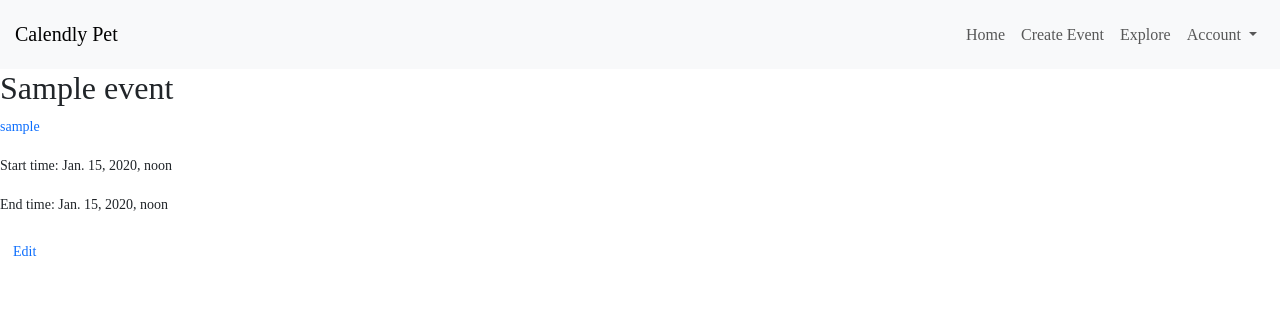
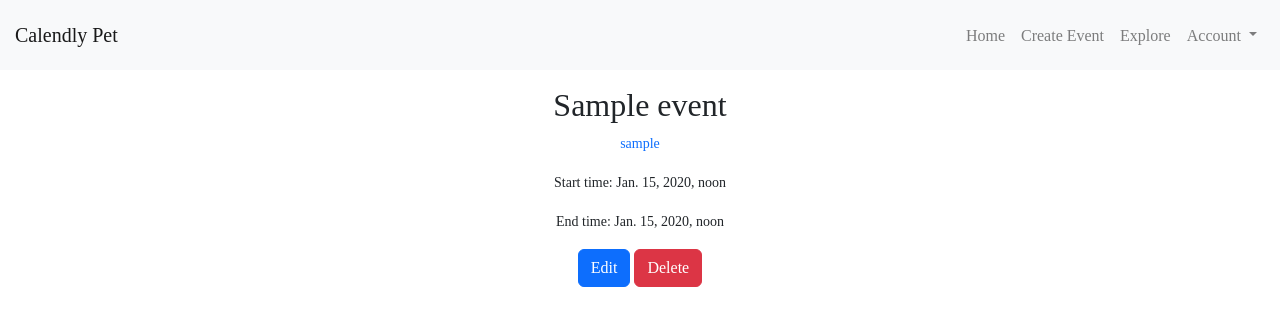
Before and after one commit to bodlan/calendly-pet, a Django app: a page that uses templates/calendly/event_detail.html in a window 1280 px wide. Shown: the top 326 px of the page. Run offline with Django 4.2, Linux system fonts and the light colour scheme; a user stored in the database is signed in; tables that the repository leaves empty hold one stand-in row (values such as "Sample post"); some libraries are stand-ins or nearby versions; some web fonts are replaced.

Commit message:
Implement delete event

```diff
--- a/calendly/urls.py
+++ b/calendly/urls.py
@@ -11,6 +11,7 @@ urlpatterns = [
     path("event/<slug:hash_url>/", views.EventDetailsView.as_view(), name="event_detail"),
     path("event/new", views.create_event, name="create_event"),
     path("event/<slug:hash_url>/update", views.UpdateEventView.as_view(), name="update_event"),
+    path("event/<slug:hash_url>/delete", views.DeleteEventView.as_view(), name="delete_event"),
     path("explore", views.CalendarEventsView.as_view(), name="explore"),
     path("explore/day/", views.day_view, name="day_view"),
     path("explore/week/", views.week_view, name="week_view"),
--- a/calendly/views.py
+++ b/calendly/views.py
@@ -23,6 +23,19 @@ class IndexView(generic.ListView):
     def get_queryset(self):
         return Event.objects.filter(hidden=False, expired=False).order_by("-id")[:5]
 
+    def get(self, request, *args, **kwargs):
+        events = Event.objects.filter(hidden=False, expired=False)
+        user_count = User.objects.annotate(event_count=Count("event")).filter(event_count__gt=0).count()
+        current_time = timezone.now()
+        active_events = events.filter(start_time__lte=current_time, end_time__gt=current_time)
+        context = {
+            "events": self.get_queryset(),
+            "events_count": events.count(),
+            "active_events": active_events.count(),
+            "users_count": user_count,
+        }
+        return render(request, self.template_name, context=context)
+
 
 class CalendarEventsView(generic.View):
     login_url = "calendly:login"
@@ -39,14 +52,8 @@ class CalendarEventsView(generic.View):
         month = now.month
         calendar_data = generate_calendar(year, month)
         events = Event.objects.filter(hidden=False, expired=False)
-        user_count = User.objects.annotate(event_count=Count("event")).filter(event_count__gt=0).count()
-        current_time = timezone.now()
-        active_events = events.filter(start_time__lte=current_time, end_time__gt=current_time)
         context = {
             "events": events,
-            "users_count": user_count,
-            "events_count": events.count(),
-            "active_events": active_events.count(),
             "calendar_data": calendar_data,
             "range": calendar_range,
         }
@@ -60,7 +67,6 @@ def day_view(request):
 
 
 def week_view(request):
-
     events = Event.objects.filter(start_time__date=timezone.now().date())
     print(events)
     return render(request, "calendly/week_view.html", {"events": events})
@@ -93,6 +99,26 @@ class UpdateEventView(LoginRequiredMixin, generic.UpdateView):
     model = Event
     form_class = EventUpdatingForm
     template_name = "calendly/update_event_form.html"
+
+    def get_object(self, queryset=None):
+        url = self.kwargs["hash_url"]
+        e_obj = get_object_or_404(Event, hash_url=url)
+        return e_obj
+
+    def dispatch(self, request, *args, **kwargs):
+        event_object = self.get_object()  # Retrieve the object being updated
+
+        # Check if the user is the specific user or an admin
+        if not (request.user == event_object.user_created or request.user.is_staff):
+            return self.handle_no_permission()
+
+        return super().dispatch(request, *args, **kwargs)
+
+
+class DeleteEventView(LoginRequiredMixin, generic.DeleteView):
+    model = Event
+    template_name = "calendly/delete_event.html"
+    success_url = "/"
 
     def get_object(self, queryset=None):
         url = self.kwargs["hash_url"]
--- a/templates/calendly/event_detail.html
+++ b/templates/calendly/event_detail.html
@@ -1,6 +1,12 @@
 {% extends "calendly/base.html" %}
+{% block extra_head %}
+<link rel="stylesheet" href="https://stackpath.bootstrapcdn.com/bootstrap/4.5.2/css/bootstrap.min.css">
+<script src="https://stackpath.bootstrapcdn.com/bootstrap/4.5.2/js/bootstrap.min.js"></script>
+
+{% endblock%}
 {% block title %}{{event.name}}{% endblock%}
 {% block content %}
+<div class="my-3" align="center">
   <h2> {{ event.name }}</h2>
   <p><a href="{% url 'calendly:user_detail' event.user_created.username %}">{{ event.user_created.username }}</a></p>
   <p>Start time: {{ event.start_time }}</p>
@@ -8,8 +14,32 @@
   <!--Share button to copy link into clipboard-->
 <!--  <button class="btn"><a href="{% url 'calendly:event_detail' event.hash_url %}">Share</a></button>-->
   {% if event.user_created == request.user or request.user.is_staff %}
-    <button class="btn"><a href="{% url 'calendly:update_event' event.hash_url %}">Edit</a></button>
+    <a class="btn btn-primary" href="{% url 'calendly:update_event' event.hash_url %}">Edit</a>
+    <a class="btn btn-danger" data-bs-toggle="modal" data-bs-target="#confirmDeleteModal{{ event.id }}">Delete</a>
+    <!-- Modal dialog for delete confirmation -->
+    <div class="modal fade" id="confirmDeleteModal{{ event.id }}" tabindex="-1" role="dialog" aria-labelledby="confirmDeleteModalLabel{{ event.id }}" aria-hidden="true">
+        <div class="modal-dialog" role="document">
+            <div class="modal-content">
+                <div class="modal-header">
+                    <h5 class="modal-title" id="confirmDeleteModalLabel{{ event.id }}">Delete Event</h5>
+                    <button type="button" class="close" data-dismiss="modal" aria-label="Close">
+                        <span aria-hidden="true">&times;</span>
+                    </button>
+                </div>
+                <div class="modal-body">
+                    <p>Are you sure you want to delete the event "{{ event.name }}"?</p>
+                </div>
+                <div class="modal-footer">
+                    <button type="button" class="btn btn-secondary" data-dismiss="modal">Cancel</button>
+                    <form method="post" action="{% url 'calendly:delete_event' event.hash_url %}">
+                        {% csrf_token %}
+                        <button type="submit" class="btn btn-danger">Delete</button>
+                    </form>
+                </div>
+            </div>
+        </div>
+    </div>
   {% endif %}
-
+</div>
 
 {% endblock %}
```
Also changed, not shown: templates/calendly/delete_event.html (added, +11 -0 lines), templates/calendly/explore.html (+0 -20 lines), templates/calendly/index.html (+20 -1 lines).
